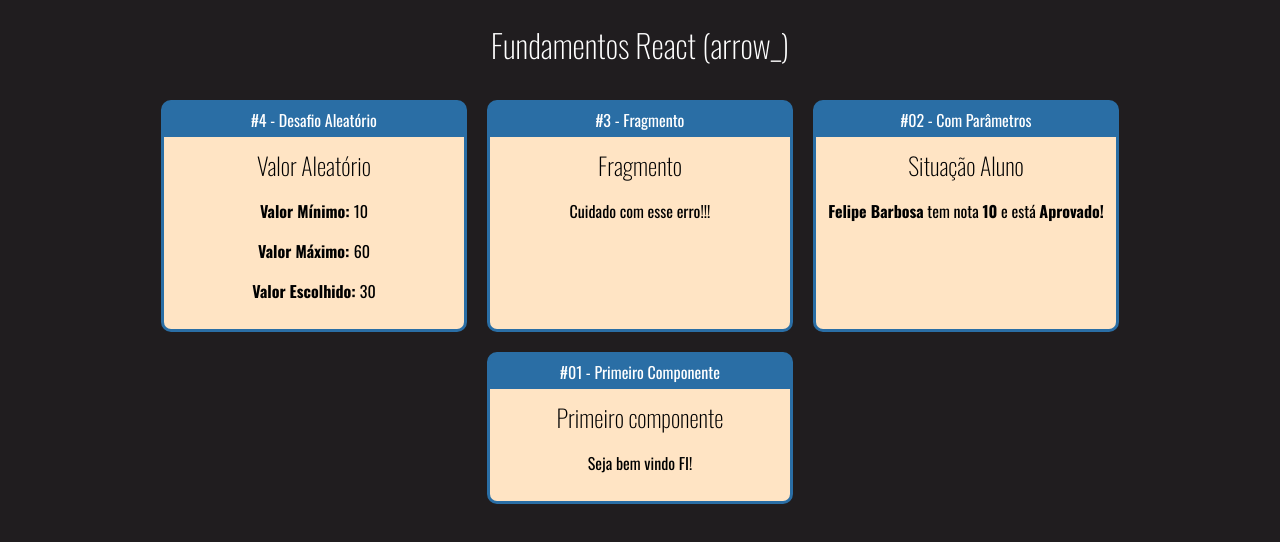
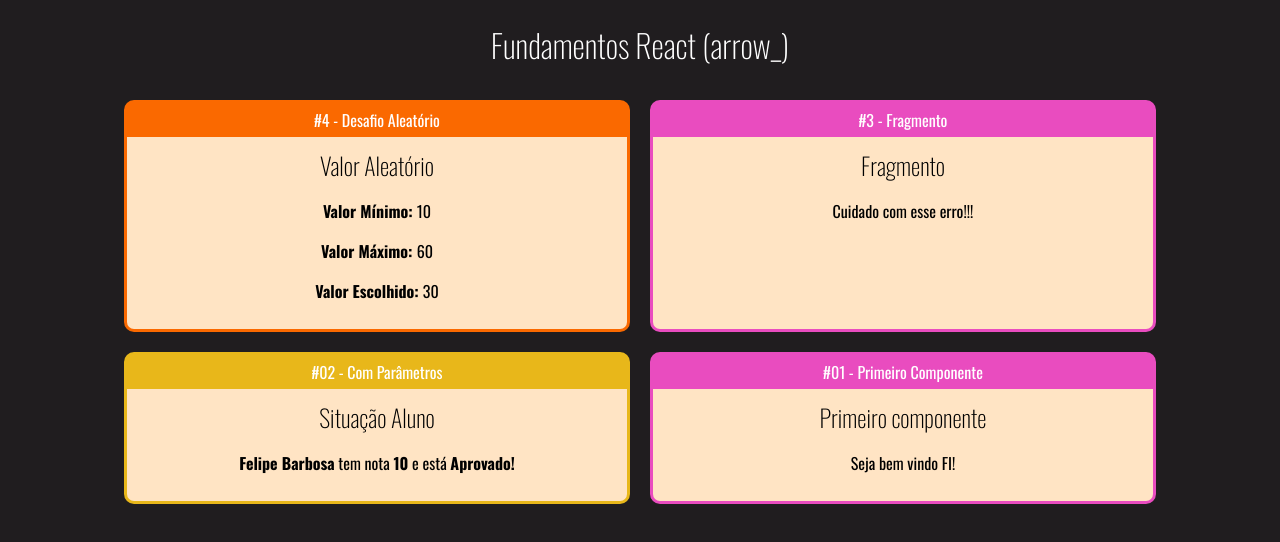
Before and after one commit to Felipe1501/reactFelipe-fundamentos, a React (Create React App) app: page / in a window 1280 px wide. Shown: the top 542 px of the page. Built offline with nearby package versions, Linux system fonts and the light colour scheme.

Commit message:
aula 25 fix: changing card color

```diff
--- a/src/App.jsx
+++ b/src/App.jsx
@@ -11,15 +11,15 @@ export default () => (
     <div className="App">
         <h1>Fundamentos React (arrow_)</h1>
         <div className="Cards">
-            <Card titulo="#4 - Desafio Aleatório">
+            <Card titulo="#4 - Desafio Aleatório" color="#FA6900">
                 <Aleatorio min={10} max={60} />
             </Card>
 
-            <Card titulo="#3 - Fragmento">
+            <Card titulo="#3 - Fragmento" color="#E94CBF">
                     <Fragment />
             </Card>
 
-            <Card titulo="#02 - Com Parâmetros">
+            <Card titulo="#02 - Com Parâmetros" color="#E8B71A">
             <ComParametro
                 titulo="Situação Aluno"
                 aluno="Felipe Barbosa"
@@ -27,7 +27,7 @@ export default () => (
             />
             </Card>
 
-            <Card titulo="#01 - Primeiro Componente">
+            <Card titulo="#01 - Primeiro Componente" color="#E94CBF">
                 <Primeiro />
             </Card>
         </div>
--- a/src/components/basicos/layout/Card.css
+++ b/src/components/basicos/layout/Card.css
@@ -1,5 +1,5 @@
 .Card{
-    background-color: rgb(42, 110, 165);
+
     border-radius: 10px;
     overflow: hidden;
     border:  3px solid rgb(42, 110, 165);
@@ -7,7 +7,8 @@
 
     display: flex;
     flex-direction: column;
-    min-width: 300px;
+    max-width: 500px;
+    min-width: 500px;
 }
 
 .Card .Title{
--- a/src/components/basicos/layout/Card.jsx
+++ b/src/components/basicos/layout/Card.jsx
@@ -2,7 +2,14 @@ import "./Card.css";
 import React from "react";
 
 export default (props) =>{
-    return <div className="Card">
+    const cardStyle = {
+        backgroundColor: props.color || '#F00',
+        borderColor: props.color || '#F00',
+    }
+    return <div className="Card" style={{
+        backgroundColor: props.color || '#008',
+        borderColor: props.color || '#008',
+    }}>
         <div className="Title">{props.titulo}</div>
         <div className="Content">
             {props.children}
```
